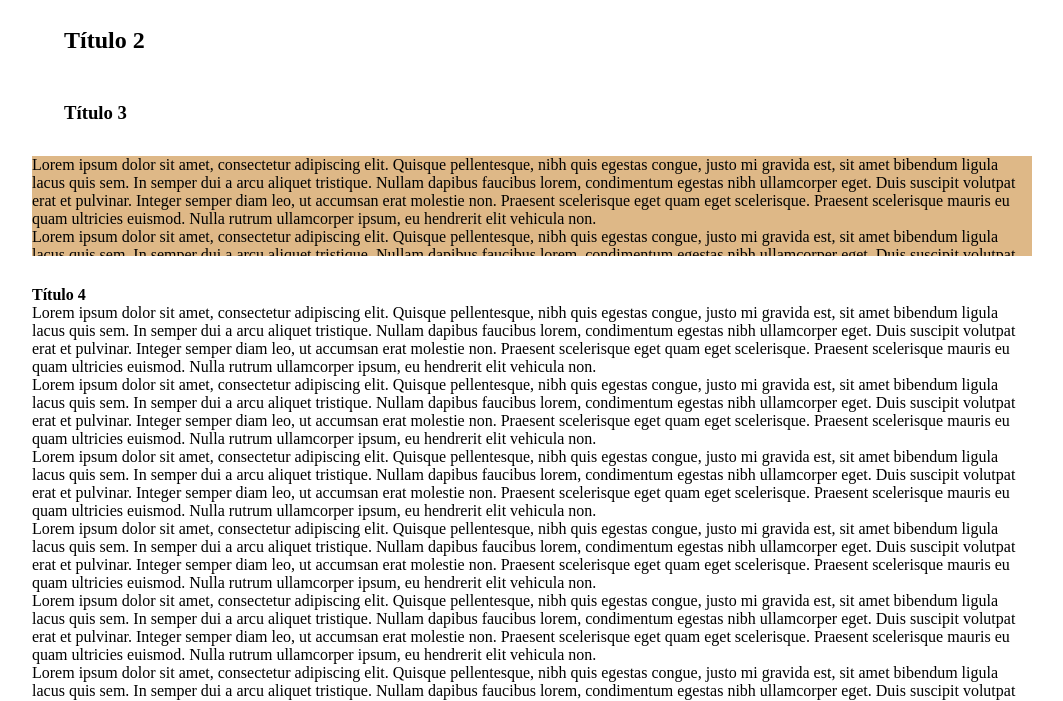
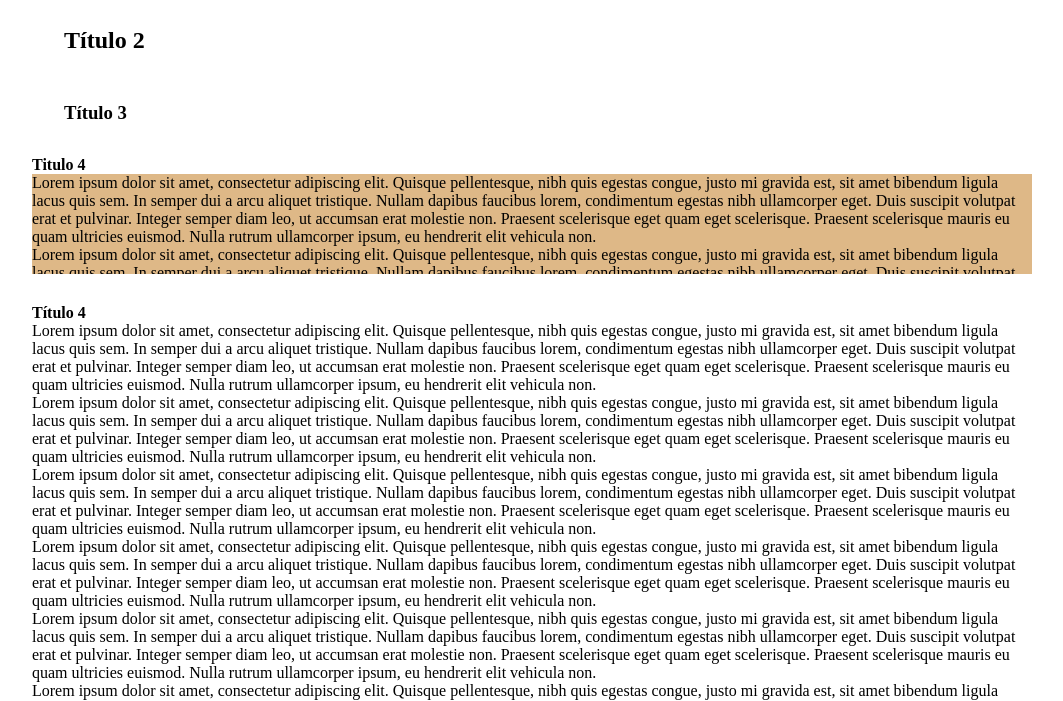
Before and after one commit to rafa50/27enero, a plain HTML site: page index.html in a window 1280 px wide. Shown: the part 90-791 px from the top of the page, without its empty margins (108-1171 px from the left). Drawn offline with Linux system fonts and the light colour scheme.

Commit message:
Mi segundo commit

```diff
--- a/index.html
+++ b/index.html
@@ -14,6 +14,7 @@
     <h1>Título 1</h1>
     <h2>Título 2</h2>
     <h3>Título 3</h3>
+    <h4>Titulo 4</h4>
     <div class="imagen1">
         <p>
             Lorem ipsum dolor sit amet, consectetur adipiscing elit. Quisque pellentesque, nibh quis egestas congue, justo mi gravida est, sit amet bibendum ligula lacus quis sem. In semper dui a arcu aliquet tristique. Nullam dapibus faucibus lorem, condimentum egestas nibh ullamcorper eget. Duis suscipit volutpat erat et pulvinar. Integer semper diam leo, ut accumsan erat molestie non. Praesent scelerisque eget quam eget scelerisque. Praesent scelerisque mauris eu quam ultricies euismod. Nulla rutrum ullamcorper ipsum, eu hendrerit elit vehicula non.
```
